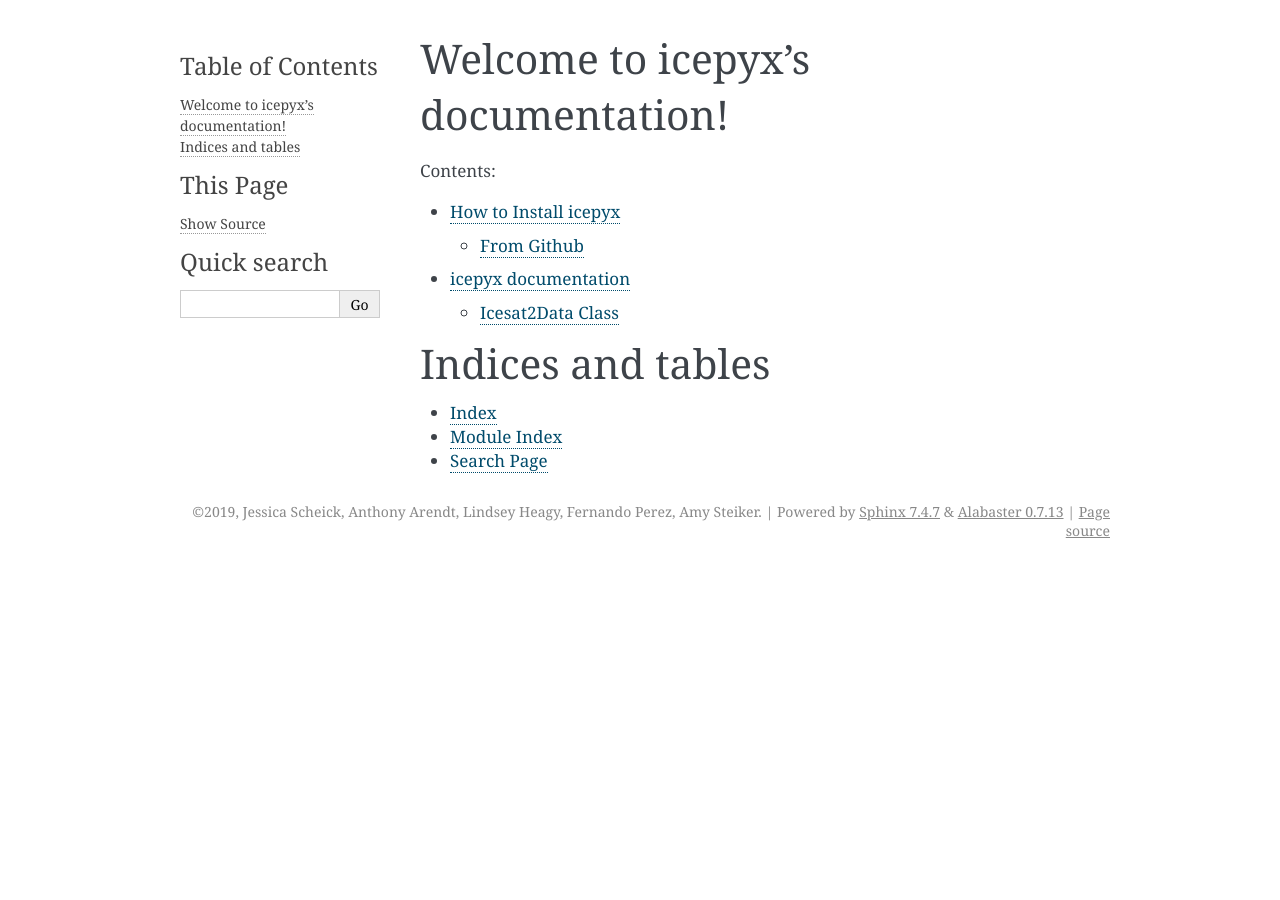
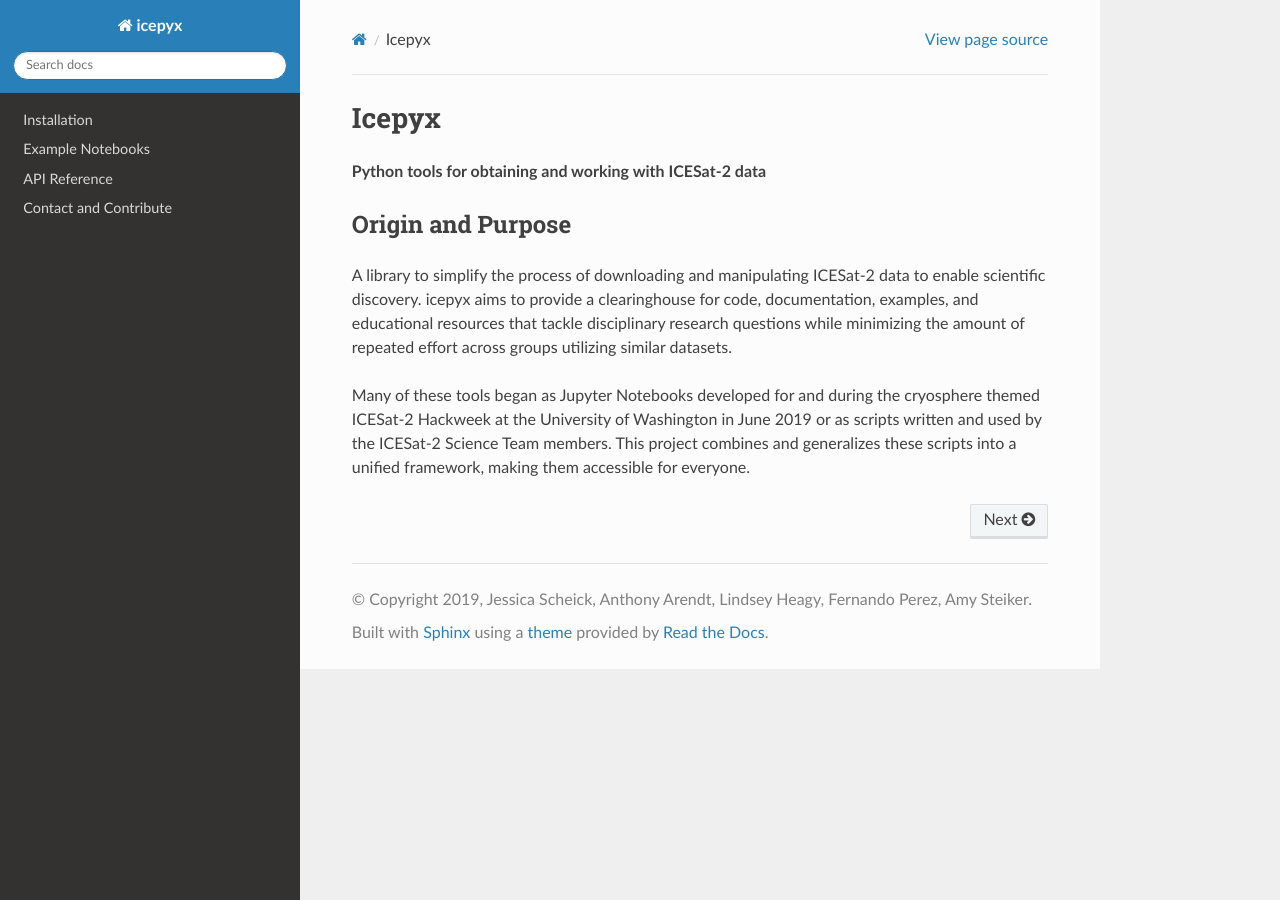
Before and after one commit to icesat2py/icepyx, a Sphinx documentation site: the page built from doc/source/index.rst, in a window 1280 px wide. Built offline with Sphinx 7.4.7 and the Read the Docs theme 2.0.0, drawn with Linux system fonts in a browser that asks for light colours.

Commit message:
added api ref, install, contact and examples to docs

```diff
--- a/doc/source/is2class.rst
+++ b/doc/source/API_ref.rst
@@ -1,5 +1,5 @@
-Icesat2Data Class
-=================
+API Reference
+=============
 
 .. currentmodule:: icepyx.is2class
 
--- a/doc/source/conf.py
+++ b/doc/source/conf.py
@@ -13,6 +13,7 @@
 import os
 import sys
 sys.path.insert(0, os.path.abspath('../../..'))
+import sphinx_rtd_theme
 
 
 # -- Project information -----------------------------------------------------
@@ -29,7 +30,8 @@
 # ones.
 extensions = [
     "sphinx.ext.autodoc",
-    "numpydoc"
+    "numpydoc",
+    "nbsphinx"
 ]
 
 # Add any paths that contain templates here, relative to this directory.
@@ -50,9 +52,10 @@
 # The theme to use for HTML and HTML Help pages.  See the documentation for
 # a list of builtin themes.
 #
-html_theme = 'alabaster'
+# html_theme = 'alabaster'
+html_theme = 'sphinx_rtd_theme'
 
 # Add any paths that contain custom static files (such as style sheets) here,
 # relative to this directory. They are copied after the builtin static files,
 # so a file named "default.css" will overwrite the builtin "default.css".
-html_static_path = ['_static']
+html_static_path = ['../_static']
--- a/doc/source/index.rst
+++ b/doc/source/index.rst
@@ -3,20 +3,47 @@
    You can adapt this file completely to your liking, but it should at least
    contain the root `toctree` directive.
 
-Welcome to icepyx's documentation!
-==================================
+
+Icepyx
+======
+
+
+
+**Python tools for obtaining and working with ICESat-2 data**
+
+
+
+
+Origin and Purpose
+------------------
+
+A library to simplify the process of downloading and manipulating ICESat-2 data to enable scientific discovery.
+icepyx aims to provide a clearinghouse for code, documentation, examples,
+and educational resources that tackle disciplinary research questions while minimizing
+the amount of repeated effort across groups utilizing similar datasets.
+
+Many of these tools began as Jupyter Notebooks developed for and during the cryosphere themed ICESat-2 Hackweek
+at the University of Washington in June 2019 or as scripts written and used by the ICESat-2 Science Team members.
+This project combines and generalizes these scripts into a unified framework, making them accessible for everyone.
+
+
+
+
 
 .. toctree::
-   :caption: Contents:
    :maxdepth: 2
+   :hidden:
 
    usage/install
-   icepyx
+   examples/examples
+   API_ref
+   usage/contact_contribute
 
 
-Indices and tables
-==================
-
-* :ref:`genindex`
-* :ref:`modindex`
-* :ref:`search`
+..
+.. Indices and tables
+.. ==================
+..
+.. * :ref:`genindex`
+.. * :ref:`modindex`
+.. * :ref:`search`
--- a/doc/source/usage/install.rst
+++ b/doc/source/usage/install.rst
@@ -1,13 +1,30 @@
-=======================
-How to Install icepyx
-=======================
 
-This part of the documentation will tell you how to install icepyx in your local working environment.
-It should include instructions for getting the repo from github, and once an official version has been released, with conda, pip, and other package managers.
-Ultimately, it might also have helpful info for getting the library into a Pangeo environment.
 
--------------
-From Github
--------------
 
-instructions here...
+.. _`zipped file`: https://github.com/icesat2py/icepyx/archive/master.zip
+
+
+
+
+
+Installation
+============
+
+
+Currently icepyx is only available for use as a github repository.
+The contents of the repository can be download as a `zipped file`_ or cloned.
+
+To use icepyx, fork this repo to your own account, then git clone the repo onto your system.
+Provided the location of the repo is part of your PYTHONPATH,
+you should simply be able to add import icepyx to your Python document.
+
+To clone the repository:
+
+.. code-block:: none
+
+  git clone git@github.com:icesat2py/icepyx.git
+
+
+
+
+Future developments of icepyx may include pip and conda as simplified installation options.
```
Also changed, not shown: doc/source/examples/examples.rst (added, +21 -0 lines), doc/source/icepyx.rst (deleted, +0 -10 lines), doc/source/usage/contact_contribute.rst (added, +17 -0 lines), icepyx_collect.py (added, +88 -0 lines), doc/source/examples/ICESat-2_DAAC_DataAccess_Example.ipynb, 9 other files.
